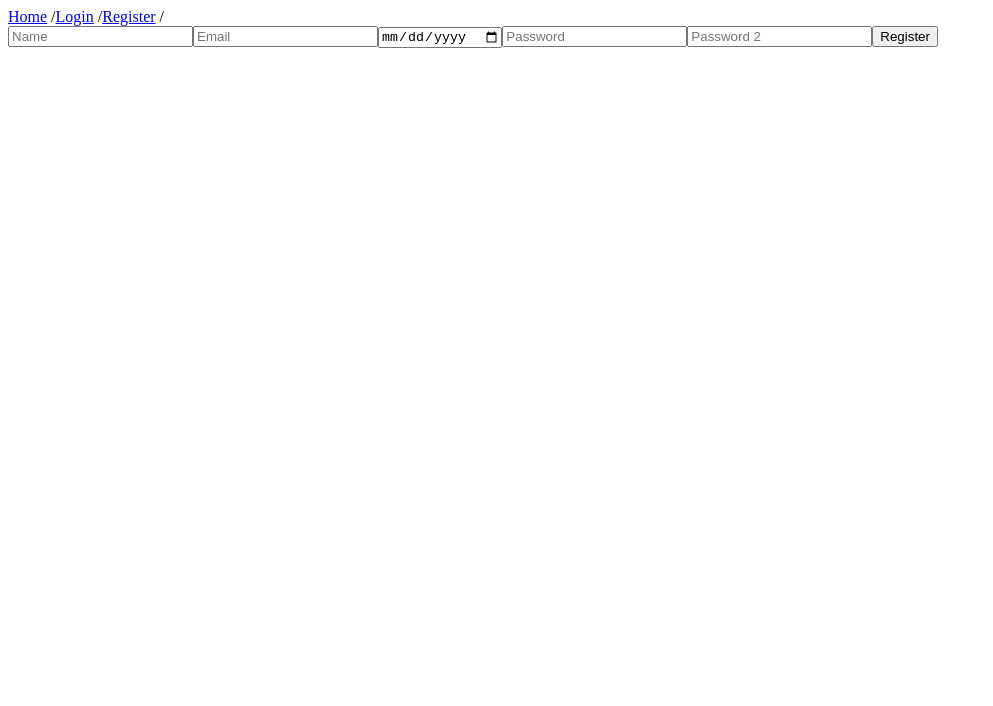
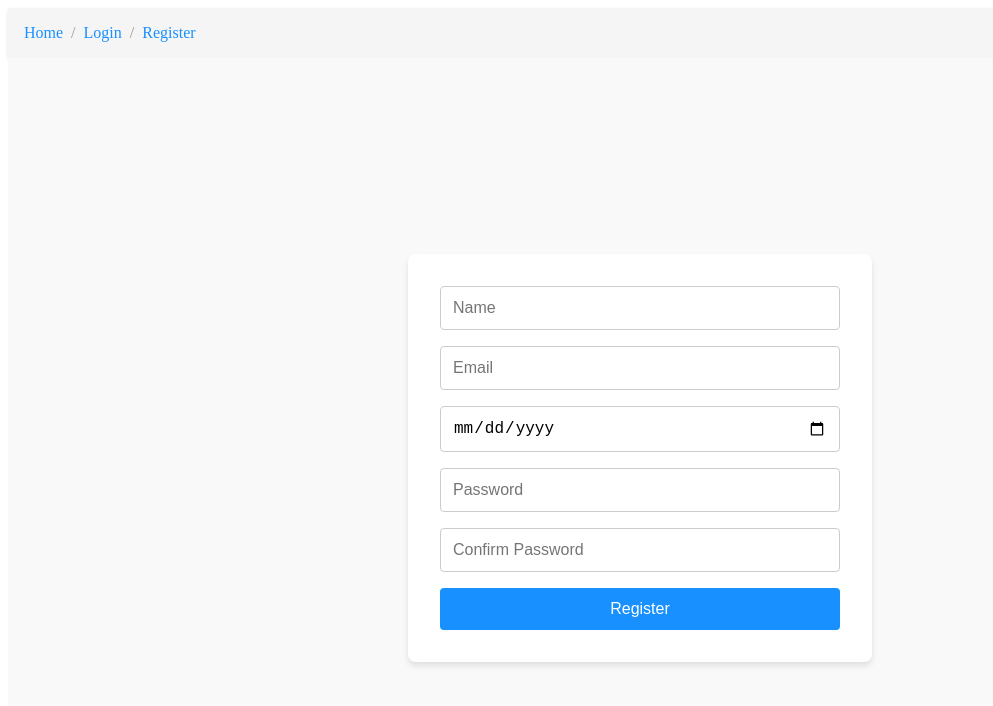
Before and after one commit to fullstackLuis91/proyecto-redux, a React (Vite) app: page /register in a window 1280 px wide. Shown: the top 706 px of the page, without its empty margins (0-993 px from the left). Built offline with nearby package versions, Linux system fonts and the light colour scheme.

Commit message:
cambios css

```diff
--- a/components/Header/Header.jsx
+++ b/components/Header/Header.jsx
@@ -3,7 +3,7 @@ import { Link, useNavigate } from "react-router-dom";
 import { Button } from "antd";
 import { useDispatch, useSelector } from "react-redux";
 import { logout } from "../../src/features/auth/authSlice";
-
+import './Header.scss'
 
 const Header = () => {
   const { user } = useSelector((state) => state.auth);
@@ -17,19 +17,34 @@ const Header = () => {
   };
 
   return (
-    <div>
-      <Link to="/">Home</Link> /
+    <header className="header">
+      <nav className="header__nav">
+        <Link className="header__link" to="/">
+          Home
+        </Link>
+        <span className="header__separator">/</span>
         {user ? (
           <>
-        <Link to="/profile">{user.name}</Link>
-          <Button onClick={onLogout}>Logout</Button>
+            <Link className="header__link" to="/profile">
+              {user.name}
+            </Link>
+            <Button className="header__button" onClick={onLogout}>
+              Logout
+            </Button>
           </>
         ) : (
           <>
-          <Link to="/login">Login</Link> /<Link to="/register">Register</Link> /
+            <Link className="header__link" to="/login">
+              Login
+            </Link>
+            <span className="header__separator">/</span>
+            <Link className="header__link" to="/register">
+              Register
+            </Link>
           </>
         )}
-    </div>
+      </nav>
+    </header>
   );
 };
 
--- /dev/null
+++ b/components/Header/Header.scss
@@ -0,0 +1,37 @@
+.header {
+    background-color: #f5f5f5;
+    padding: 1rem;
+    box-shadow: 0 2px 4px rgba(0, 0, 0, 0.1);
+
+    &__nav {
+      display: flex;
+      align-items: center;
+      gap: 0.5rem;
+    }
+
+    &__link {
+      color: #1890ff;
+      text-decoration: none;
+      font-size: 1rem;
+
+      &:hover {
+        text-decoration: underline;
+      }
+    }
+
+    &__separator {
+      color: #999;
+    }
+
+    &__button {
+      margin-left: 1rem;
+      background-color: #1890ff;
+      color: #fff;
+      border: none;
+      font-size: 0.9rem;
+
+      &:hover {
+        background-color: #0056b3;
+      }
+    }
+  }
--- a/components/PostDetail/PostDetail.jsx
+++ b/components/PostDetail/PostDetail.jsx
@@ -28,7 +28,7 @@ const PostDetail = () => {
         const onSubmit = async (e) => {
               e.preventDefault();
               await dispatch(addComment({commentData, id}));
-
+              dispatch(getById(id))
             };
 
     useEffect(()=>{
--- a/components/Register/Register.jsx
+++ b/components/Register/Register.jsx
@@ -2,6 +2,7 @@ import React, { useEffect, useState } from "react";
 import { useDispatch, useSelector } from "react-redux";
 import { notification } from "antd";
 import { register, reset } from "../../src/features/auth/authSlice";
+import "./Register.scss"
 
 const Register = () => {
   const initialValue = {
@@ -54,8 +55,10 @@ const Register = () => {
     }
   };
   return (
-    <form onSubmit={onSubmit}>
+      <div className="register">
+        <form className="register__form" onSubmit={onSubmit}>
           <input
+            className="register__input"
             type="text"
             name="name"
             value={name}
@@ -63,6 +66,7 @@ const Register = () => {
             placeholder="Name"
           />
           <input
+            className="register__input"
             type="email"
             name="email"
             value={email}
@@ -70,6 +74,7 @@ const Register = () => {
             placeholder="Email"
           />
           <input
+            className="register__input"
             type="date"
             name="birthday"
             value={birthday}
@@ -77,6 +82,7 @@ const Register = () => {
             placeholder="Birthday"
           />
           <input
+            className="register__input"
             type="password"
             name="password"
             value={password}
@@ -84,14 +90,18 @@ const Register = () => {
             placeholder="Password"
           />
           <input
+            className="register__input"
             type="password"
             name="password2"
             value={password2}
             onChange={onChange}
-        placeholder="Password 2"
+            placeholder="Confirm Password"
           />
-      <button type="submit">Register</button>
+          <button className="register__button" type="submit">
+            Register
+          </button>
         </form>
-  );
-};
+      </div>
+    )
+  }
 export default Register;
--- /dev/null
+++ b/components/Register/Register.scss
@@ -0,0 +1,47 @@
+@import "colors";
+
+.register {
+  display: flex;
+  justify-content: center;
+  align-items: center;
+  min-height: 100vh;
+  background-color: #f9f9f9;
+
+  &__form {
+    background: $white;
+    padding: 2rem;
+    border-radius: 8px;
+    box-shadow: 0 4px 6px rgba(0, 0, 0, 0.1);
+    width: 100%;
+    max-width: 400px;
+    display: flex;
+    flex-direction: column;
+    gap: 1rem;
+  }
+
+  &__input {
+    padding: 0.75rem;
+    border: 1px solid #ccc;
+    border-radius: 4px;
+    font-size: 1rem;
+
+    &:focus {
+      border-color: #1890ff;
+      outline: none;
+    }
+  }
+
+  &__button {
+    padding: 0.75rem;
+    background: #1890ff;
+    color: #fff;
+    border: none;
+    border-radius: 4px;
+    font-size: 1rem;
+    cursor: pointer;
+
+    &:hover {
+      background: #0056b3;
+    }
+  }
+}
--- /dev/null
+++ b/src/colors.scss
@@ -0,0 +1,3 @@
+$blue:#1890ff;
+$white:#fff;
+//$gray:#FFF;
```
Also changed, not shown: src/colors.sass (deleted). Lines whose indentation alone changed are shown as unchanged.
